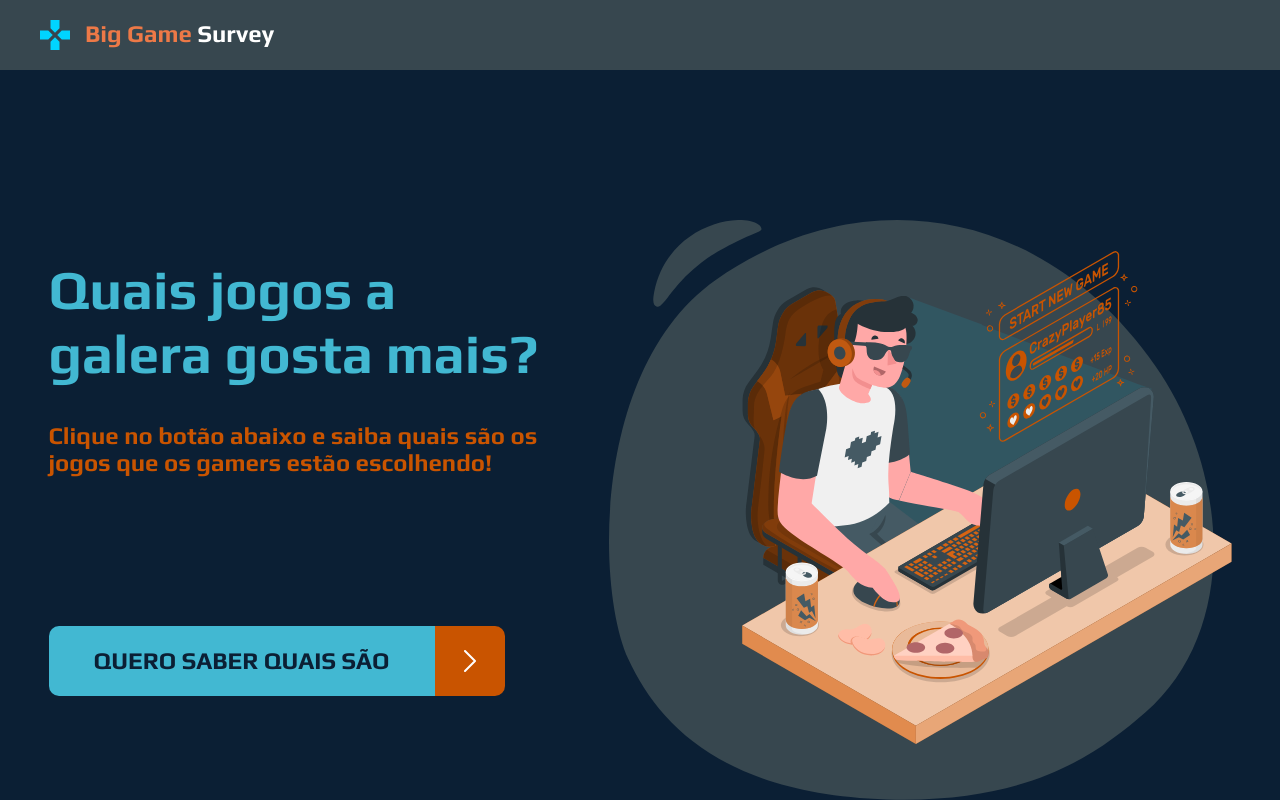
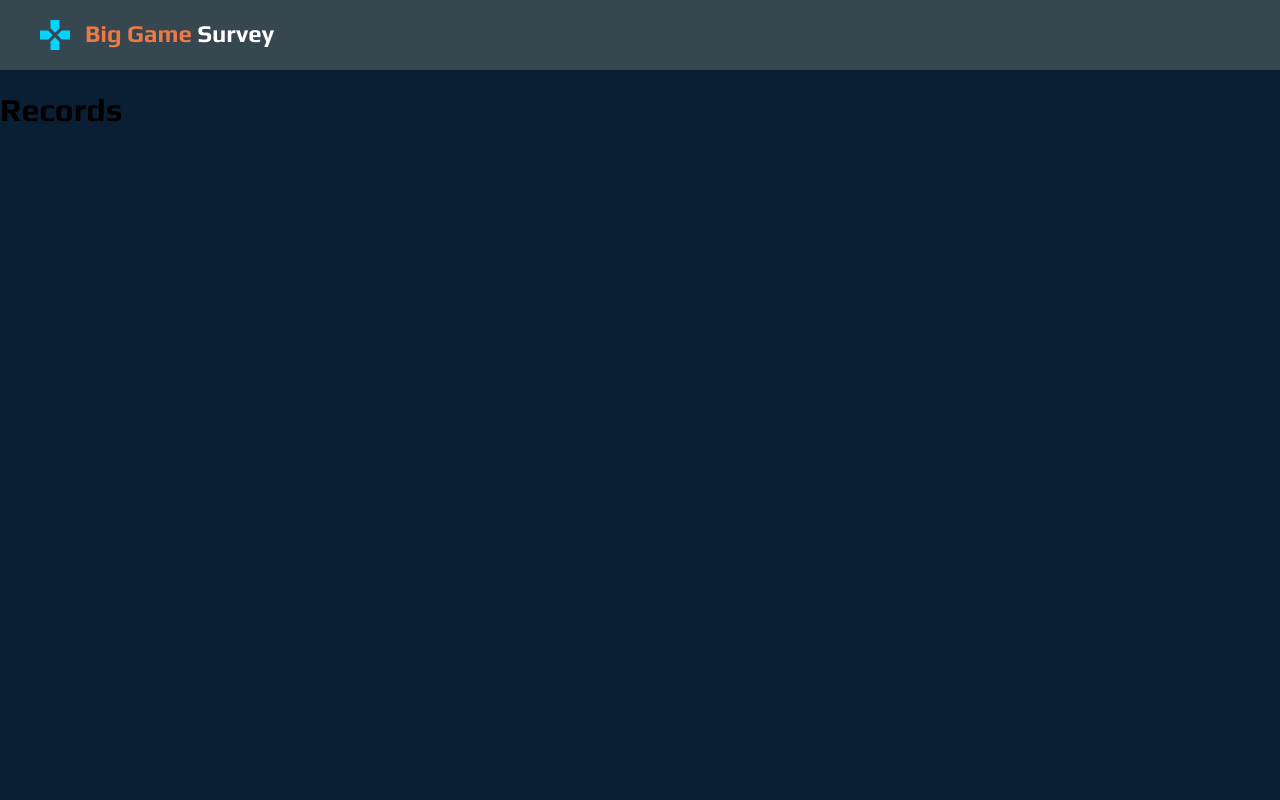
Before and after one commit to rbrmafort/sds1, a React (Create React App) app in the folder front-web/: page /records in a window 1280 px wide. Built offline with nearby package versions, Linux system fonts and the light colour scheme.

Commit message:
Routes created

```diff
--- a/front-web/package.json
+++ b/front-web/package.json
@@ -10,8 +10,10 @@
     "@types/node": "^12.12.62",
     "@types/react": "^16.9.49",
     "@types/react-dom": "^16.9.8",
+    "@types/react-router-dom": "^5.1.5",
     "react": "^16.13.1",
     "react-dom": "^16.13.1",
+    "react-router-dom": "^5.2.0",
     "react-scripts": "3.4.3",
     "typescript": "^3.7.5"
   },
@@ -35,5 +37,8 @@
       "last 1 firefox version",
       "last 1 safari version"
     ]
+  },
+  "devDependencies": {
+    "@types/react-router-dom": "^5.1.5"
   }
 }
--- a/front-web/src/App.tsx
+++ b/front-web/src/App.tsx
@@ -1,14 +1,10 @@
 import React from 'react';
 import './App.css';
-import Header from './components/Header';
-import Home from './pages/Home';
+import Routes from '../src/Routes'
 
 function App() {
 	return (
-		<div>
-			<Header />
-			<Home />
-		</div>
+		<Routes />
 	);
 }
 
--- /dev/null
+++ b/front-web/src/Routes.tsx
@@ -0,0 +1,22 @@
+import React from 'react';
+
+import { BrowserRouter, Switch, Route } from 'react-router-dom';
+import Header from './components/Header';
+import Home from './pages/Home';
+import Records from './pages/Records';
+
+const Routes = () => (
+	<BrowserRouter>
+		<Header />
+		<Switch>
+			<Route path="/" exact>
+				<Home />
+			</Route>
+			<Route path="/records">
+				<Records />
+			</Route>
+		</Switch>
+	</BrowserRouter>
+);
+
+export default Routes;
--- a/front-web/src/components/Header/index.tsx
+++ b/front-web/src/components/Header/index.tsx
@@ -1,16 +1,18 @@
 import React from 'react';
-import { ReactComponent as Logo } from '../../assets/logo.svg'
+import { Link } from 'react-router-dom';
+import { ReactComponent as Logo } from '../../assets/logo.svg';
 import './styles.css';
 
-const Header = () =>
-<header className="main-header">
-
-    <Logo/>
-    <div className="logo-text">
-        <span className="logo-text-1">Big Game </span>
-        <span className="logo-text-2">Survey</span>
-    </div>
-
-</header>;
+const Header = () => (
+	<header className="main-header">
+		<Logo />
+		<Link to="/">
+			<div className="logo-text">
+				<span className="logo-text-1">Big Game </span>
+				<span className="logo-text-2">Survey</span>
+			</div>
+		</Link>
+	</header>
+);
 
 export default Header;
--- a/front-web/src/pages/Home/index.tsx
+++ b/front-web/src/pages/Home/index.tsx
@@ -2,6 +2,7 @@
 import './styles.css';
 import { ReactComponent as ArrowIcon } from '../../assets/arrow.svg';
 import { ReactComponent as GamerImage } from '../../assets/gamer.svg';
+import { Link } from 'react-router-dom';
 
 const Home = () => (
 	<div className="home-container">
@@ -10,12 +11,14 @@
 			<h3 className="home-text-subtitle">
 				Clique no botão abaixo e saiba quais são os jogos que os gamers estão escolhendo!
 			</h3>
-			<div className="home-actions">
-				<button className="home-btn">QUERO SABER QUAIS SÃO</button>
-				<div className="home-btn-icon">
-					<ArrowIcon />
+			<Link to="/records">
+				<div className="home-actions">
+					<button className="home-btn">QUERO SABER QUAIS SÃO</button>
+					<div className="home-btn-icon">
+						<ArrowIcon />
+					</div>
 				</div>
-			</div>
+			</Link>
 		</div>
 		<GamerImage className="home-image" />
 	</div>
--- /dev/null
+++ b/front-web/src/pages/Records/index.tsx
@@ -0,0 +1,9 @@
+import React from 'react';
+
+const Records = () => ( <h1>
+    Records
+</h1>
+
+);
+
+export default Records;
```
Also changed, not shown: 1 other file (tests, documents, lock files or other folders).
